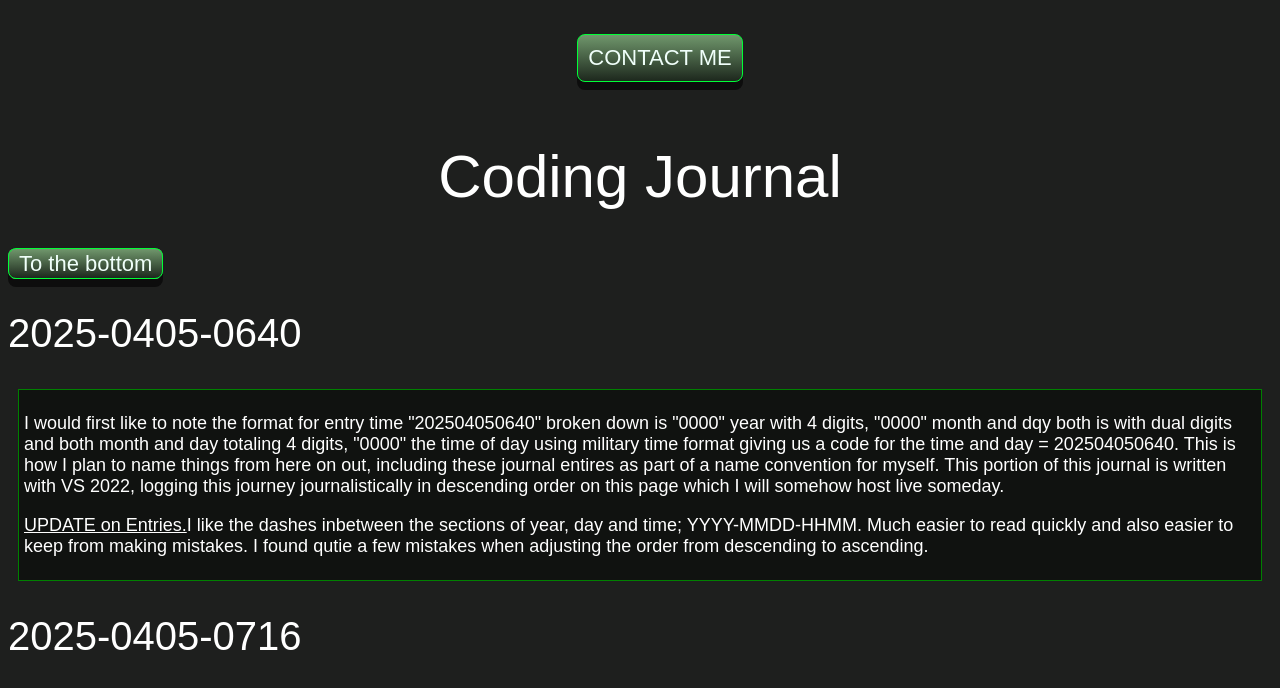
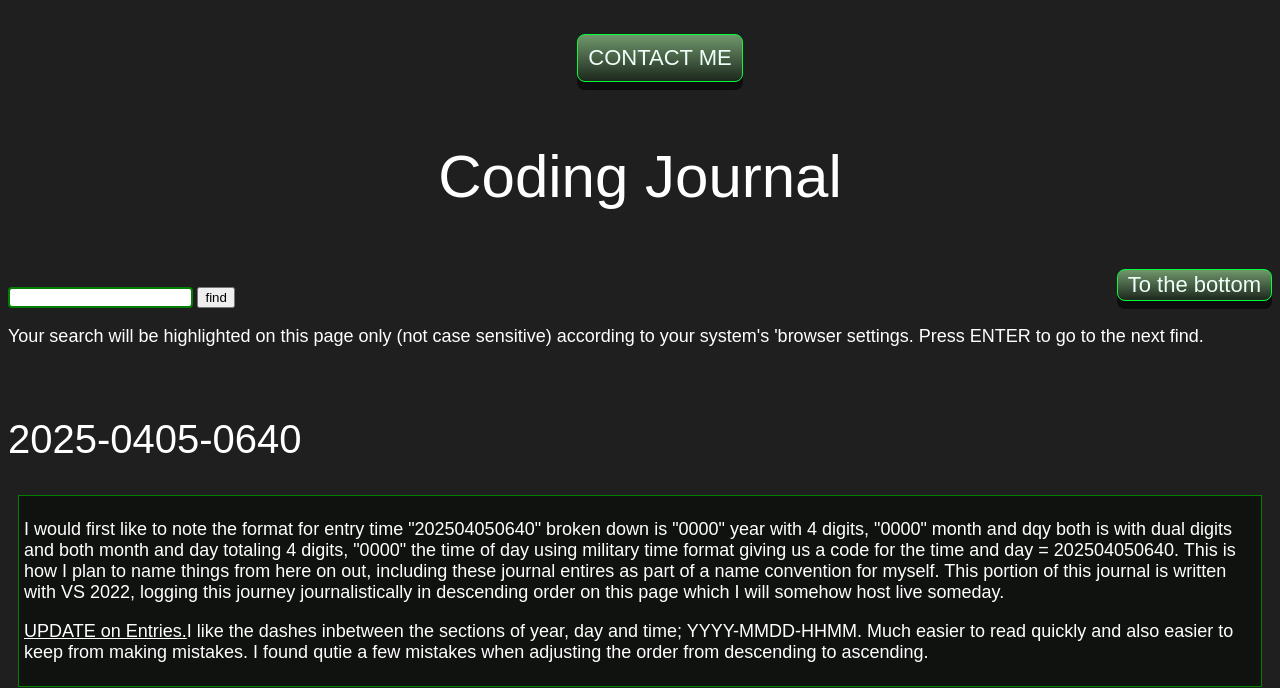
Before and after one commit to scott-hamiltons/2025-0518-0416, a plain HTML site: page codingjournal.html in a window 1280 px wide. Shown: the part 148-836 px from the top of the page. Drawn offline with Linux system fonts and the light colour scheme; a web font is replaced by a local one.

Commit message:
2025-0518-1208

```diff
--- a/codingjournal.html
+++ b/codingjournal.html
@@ -9,6 +9,7 @@
     <link rel="preconnect" href="https://fonts.googleapis.com">
     <link rel="preconnect" href="https://fonts.gstatic.com" crossorigin>
     <link href="https://fonts.googleapis.com/css2?family=Iceland&display=swap" rel="stylesheet">
+    <script src="static/Script2.js"></script>
 </head>
 <body class="iceland-regular">
     <header>
@@ -25,7 +26,21 @@
         </nav>
     </header>
     <h1>Coding Journal</h1>
-    <a class="btn" href="javascript: document.body.scrollIntoView(false);">To the bottom</a>
+
+    <br />
+    <a class="btn-b" href="javascript: document.body.scrollIntoView(false);">To the bottom</a>
+    <br />
+
+    <form name="f1" action=""
+          onSubmit="if(this.t1.value!=null && this.t1.value!='') findString(this.t1.value);return false">
+        <input type="text" name=t1 value="" size=20>
+        <input type="submit" name=b1 value="find">
+        <p>
+            Your search will be highlighted on this page only (not case sensitive) according to your system's 'browser settings. Press ENTER to go to the next find.
+        </p>
+    </form>
+    <br />
+
     <h2>2025-0405-0640</h2>
     <section class="border">
         <p>I would first like to note the format for entry time "202504050640" broken down is  "0000" year with 4 digits, "0000" month and dqy both is with dual digits and both month and day totaling 4 digits, "0000" the time of day using military time format giving us a code for the time and day = 202504050640. This is how I plan to name things from here on out, including these journal entires as part of a name convention for myself. This portion of this journal is written with VS 2022, logging this journey journalistically in descending order on this page which I will somehow host live someday.</p>
@@ -229,7 +244,7 @@
 
     <!-- Right before this note, Add the next dated entry-->
 
-    <a class="btn" href="javascript: document.body.scrollIntoView(true);">To the top</a>
+    <a class="btn-b" href="javascript: document.body.scrollIntoView(true);">To the top</a>
     <footer>
         <p>How will I know if I don't try?</p>
         <a href="https://scotthamilton.site/">Scott Hamilton's Site</a>
--- /dev/null
+++ b/static/Script2.js
@@ -0,0 +1,39 @@
+// JavaScript source code
+var TRange = null;
+function findString(str) {
+    if (parseInt(navigator.appVersion) < 4) return;
+    var strFound;
+    if (window.find) {
+
+        // CODE FOR BROWSERS THAT SUPPORT window.find
+        strFound = self.find(str);
+        if (strFound && self.getSelection && !self.getSelection().anchorNode) {
+            strFound = self.find(str)
+        }
+        if (!strFound) {
+            strFound = self.find(str, 0, 1)
+            while (self.find(str, 0, 1)) continue
+        }
+    }
+    else if (navigator.appName.indexOf("Microsoft") != -1) {
+
+        // EXPLORER-SPECIFIC CODE
+
+        if (TRange != null) {
+            TRange.collapse(false)
+            strFound = TRange.findText(str)
+            if (strFound) TRange.select()
+        }
+        if (TRange == null || strFound == 0) {
+            TRange = self.document.body.createTextRange()
+            strFound = TRange.findText(str)
+            if (strFound) TRange.select()
+        }
+    }
+    else if (navigator.appName == "Opera") {
+        alert("Opera browsers not supported, sorry...")
+        return;
+    }
+    if (!strFound) alert("String '" + str + "' not found!")
+    return;
+}
--- a/static/third.css
+++ b/static/third.css
@@ -62,6 +62,35 @@ body {
 }
 
 .btn:active {
+  background-color: #495549;
+  color: rgb(0, 255, 42);
+  }
+
+.btn-b {
+    border: 1px solid rgb(0, 255, 55);
+    color: rgb(234, 254, 254);
+    background-image: linear-gradient(rgb(112, 151, 108), rgb(29, 40, 29));
+    box-shadow: 0 8px rgba(12,12,12,.9);
+    float: right;
+    padding: 2px 10px;
+    border-radius: 8px;
+    font-size: 22px;
+    font-weight: 200;
+    cursor: pointer;
+}
+
+.btn-b:hover {
+    background-image: linear-gradient(rgb(34, 92, 29), rgb(13, 24, 12));
+    transition-duration: 0.2s;
+    text-align: center;
+    font-size: 22px;
+    font-weight: 200;
+    color: rgb(0, 255, 55);
+    box-shadow: 0 4px rgba(22,32,32,.9);
+    transform: translateY(4px);
+}
+
+.btn-b:active {
     background-color: #495549;
     color: rgb(0, 255, 42);
 }
@@ -323,3 +352,15 @@ hr{border-top: 20px solid #000;}
     opacity: .6;
     transform: rotate(-45deg) translateY(100%);
 }
+
+* {
+    /* Reset browser's padding and margin */
+    margin: 30;
+    padding: 30;
+    box-sizing: border-box;
+}
+
+input[type=text] {
+    border: 2px solid green;
+    border-radius: 4px;
+}
```
Also changed, not shown: javascript.html (+1 -0 lines). Lines whose indentation alone changed are shown as unchanged.
